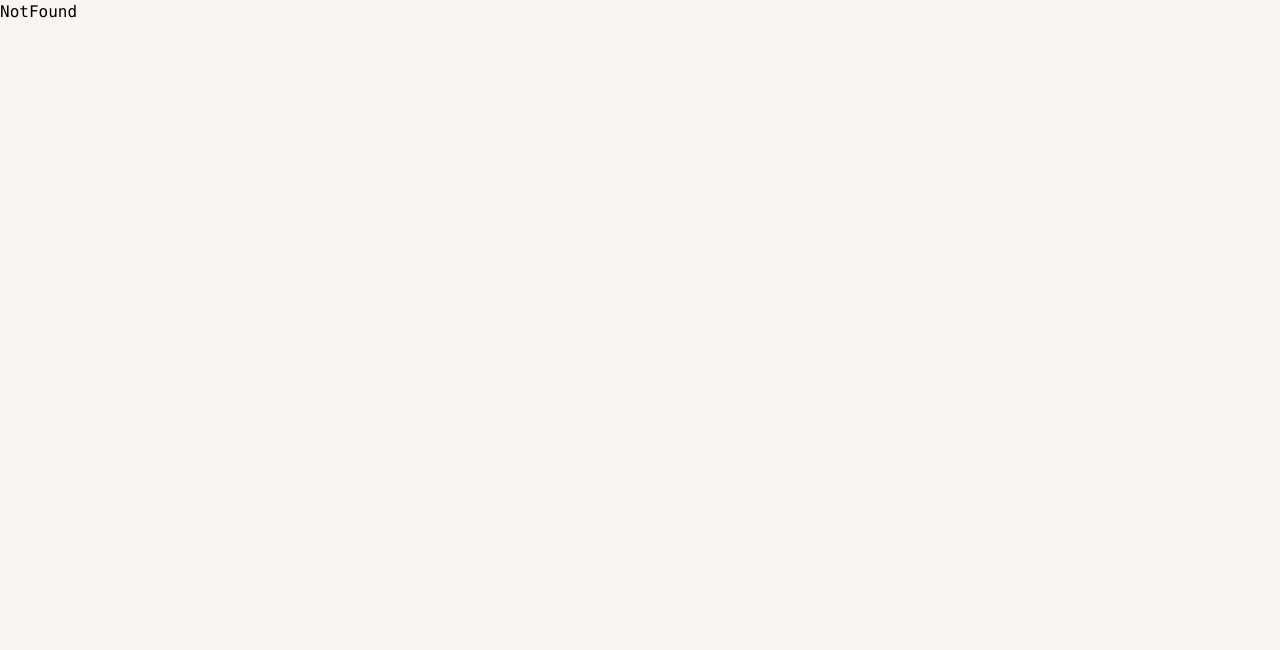
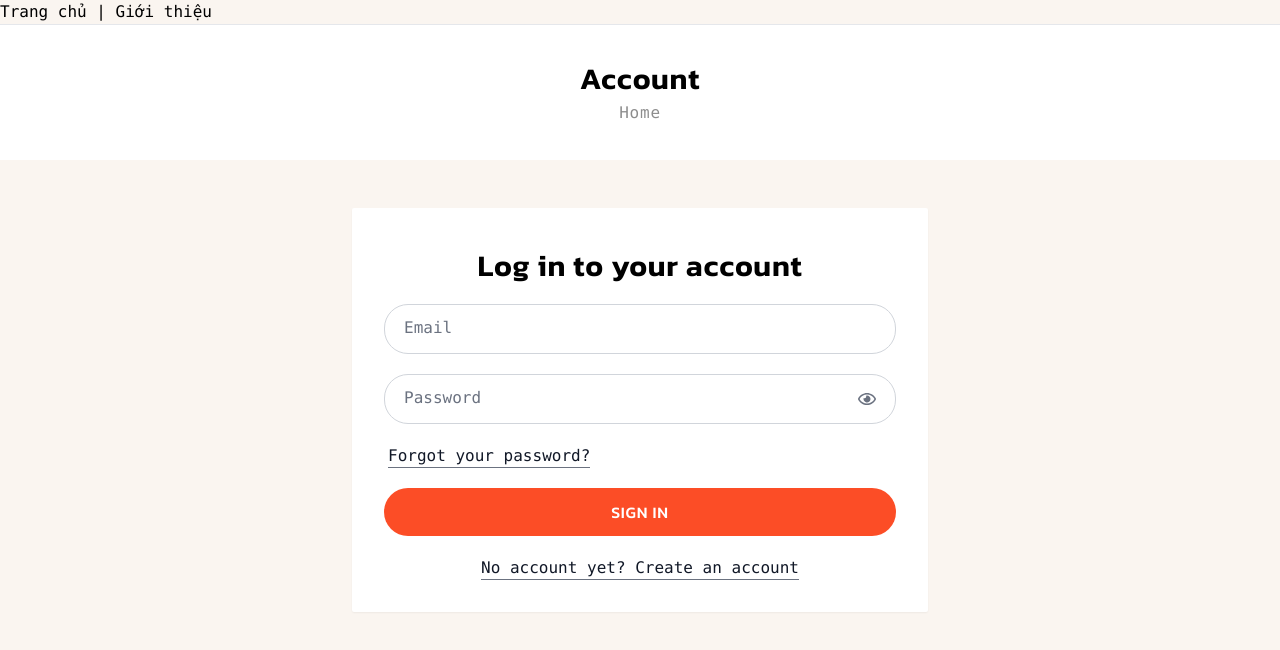
Before and after one commit to daophanquochoai/FoodOrderingApp_FrontEnd, a React (Vite) app: page /account/login in a window 1280 px wide. Shown: the top 650 px of the page. Built offline with nearby package versions, Linux system fonts and the light colour scheme.

Commit message:
create login page

```diff
--- a/src/components/breadcrumb/ClientBreadcrumb.tsx
+++ b/src/components/breadcrumb/ClientBreadcrumb.tsx
@@ -31,7 +31,7 @@
   });
 
   return (
-    <div className="bg-[#ffffff] py-5 md:py-7 flex flex-col items-center justify-center gap-1 ">
+    <div className="bg-[#ffffff] py-5 md:py-7 lg:py-9 flex flex-col items-center justify-center gap-1 ">
       <h2 className="text-xl md:text-3xl font-kanit font-semibold tracking-wide">
         {title}
       </h2>
--- a/src/index.css
+++ b/src/index.css
@@ -42,3 +42,7 @@
 .btn-primary {
   @apply w-full px-4 py-3 cursor-pointer bg-[#FC4D26] hover:bg-black uppercase rounded-[24px] flex items-center justify-center text-white font-medium text-base tracking-wider my-3 font-kanit transition-all duration-500
 }
+
+.underline-text {
+  @apply relative text-gray-900 cursor-pointer after:content-[""] after:absolute after:bottom-[-2px] after:left-0 after:h-[0.5px] after:w-full after:bg-gray-500 hover:after:bg-transparent
+}
--- /dev/null
+++ b/src/pages/client/auth/Login.tsx
@@ -0,0 +1,96 @@
+import React, { useState } from "react";
+import ClientBreadcrumb from "../../../components/breadcrumb/ClientBreadcrumb";
+import FloatingInput from "../../../components/input/FloatingInput";
+import { Link } from "react-router-dom";
+import { validateEmail } from "../../../utils/helper";
+
+const Login = () => {
+  const [formData, setFormData] = useState({
+    email: "",
+    password: "",
+  });
+
+  const [error, setError] = useState("");
+
+  const handleChange = (e: React.ChangeEvent<HTMLInputElement>) => {
+    setFormData({ ...formData, [e.target.id]: e.target.value });
+  };
+
+  const handleSignIn = (e: React.FormEvent) => {
+    e.preventDefault();
+
+    if (!formData.email.trim()) {
+      setError("Please enter your email.");
+      return;
+    }
+
+    if (!validateEmail(formData.email)) {
+      setError("Please enter a valid email.");
+      return;
+    }
+
+    if (!formData.password.trim()) {
+      setError("Please enter your password.");
+      return;
+    }
+
+    setError("");
+
+    console.log(formData);
+  };
+
+  return (
+    <div>
+      <ClientBreadcrumb title="Account" items={[{ label: "Home", to: "/" }]} />
+
+      <div className="my-12">
+        <form
+          onSubmit={handleSignIn}
+          className="max-w-xl mx-auto p-8 pt-10 bg-white rounded-sm shadow-sm space-y-5"
+        >
+          <h2 className="text-xl md:text-3xl font-kanit font-semibold tracking-wide text-center">
+            Log in to your account
+          </h2>
+
+          <FloatingInput
+            id="email"
+            label="Email"
+            type="email"
+            value={formData.email}
+            onChange={handleChange}
+          />
+
+          <FloatingInput
+            id="password"
+            label="Password"
+            type="password"
+            value={formData.password}
+            onChange={handleChange}
+          />
+
+          <div className="ml-1">
+            <Link to={"/"}>
+              <span className="underline-text">Forgot your password?</span>
+            </Link>
+          </div>
+
+          {error && <p className="text-sm text-red-500 pl-1">{error}</p>}
+
+          <button className="btn-primary" type="submit">
+            Sign in
+          </button>
+
+          <div className="text-center">
+            <Link to={"/account/register"}>
+              <span className="underline-text text-base">
+                No account yet? Create an account
+              </span>
+            </Link>
+          </div>
+        </form>
+      </div>
+    </div>
+  );
+};
+
+export default Login;
--- a/src/router/index.tsx
+++ b/src/router/index.tsx
@@ -8,6 +8,7 @@
 import Setting from "../pages/admin/setting/Setting";
 import NotFound from "../pages/NotFound";
 import Register from "../pages/client/auth/Register";
+import Login from "../pages/client/auth/Login";
 
 const AppRoutes = () => {
   return (
@@ -17,6 +18,7 @@
         <Route path="/" element={<Home />} />
         <Route path="/about" element={<About />} />
         <Route path="/account/register" element={<Register />} />
+        <Route path="/account/login" element={<Login />} />
       </Route>
 
       {/* admin routes */}
--- a/src/utils/helper.ts
+++ b/src/utils/helper.ts
@@ -2,3 +2,8 @@
   const regex = /^[^\s@]+@[^\s@]+\.[^\s@]+$/;
   return regex.test(email);
 };
+
+export const validateName = (name: string) => {
+  const regex = /^[a-zA-ZÀ-Ỹà-ỹ\s]+$/;
+  return regex.test(name);
+};
```
